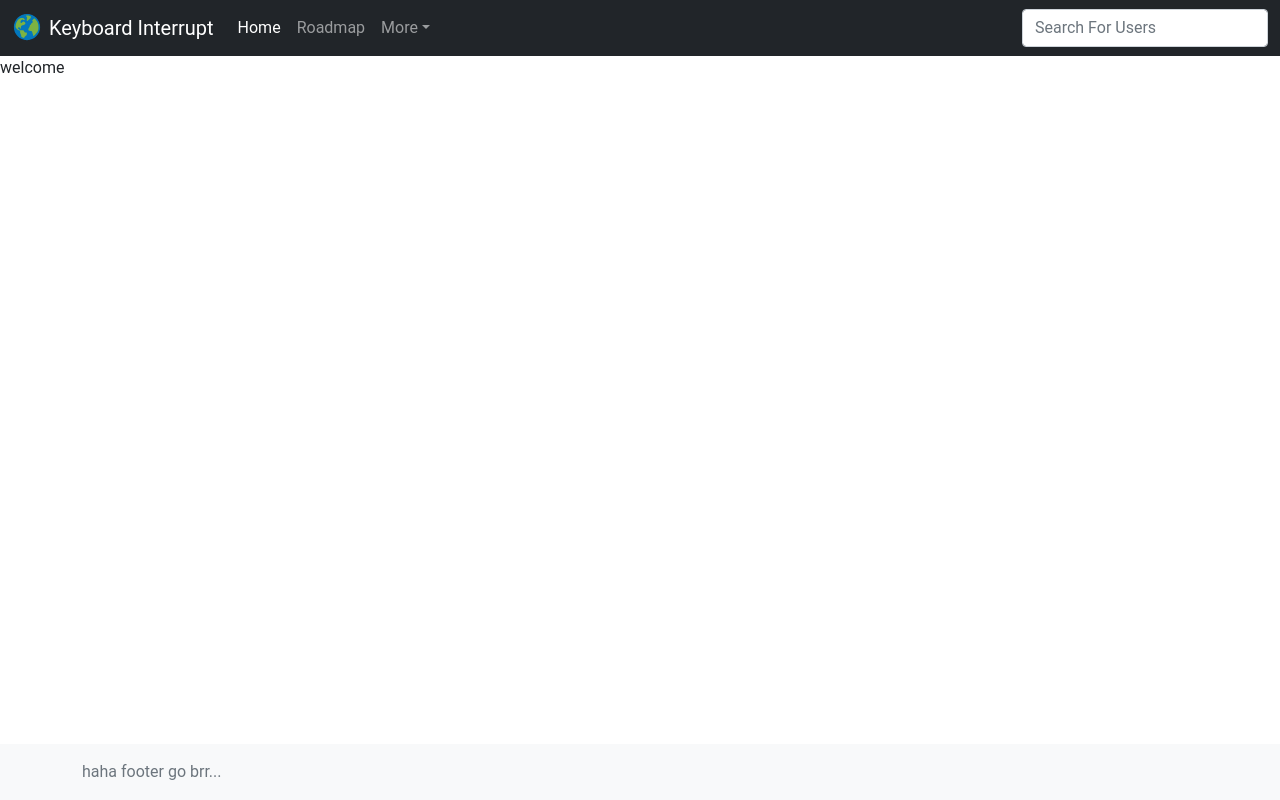
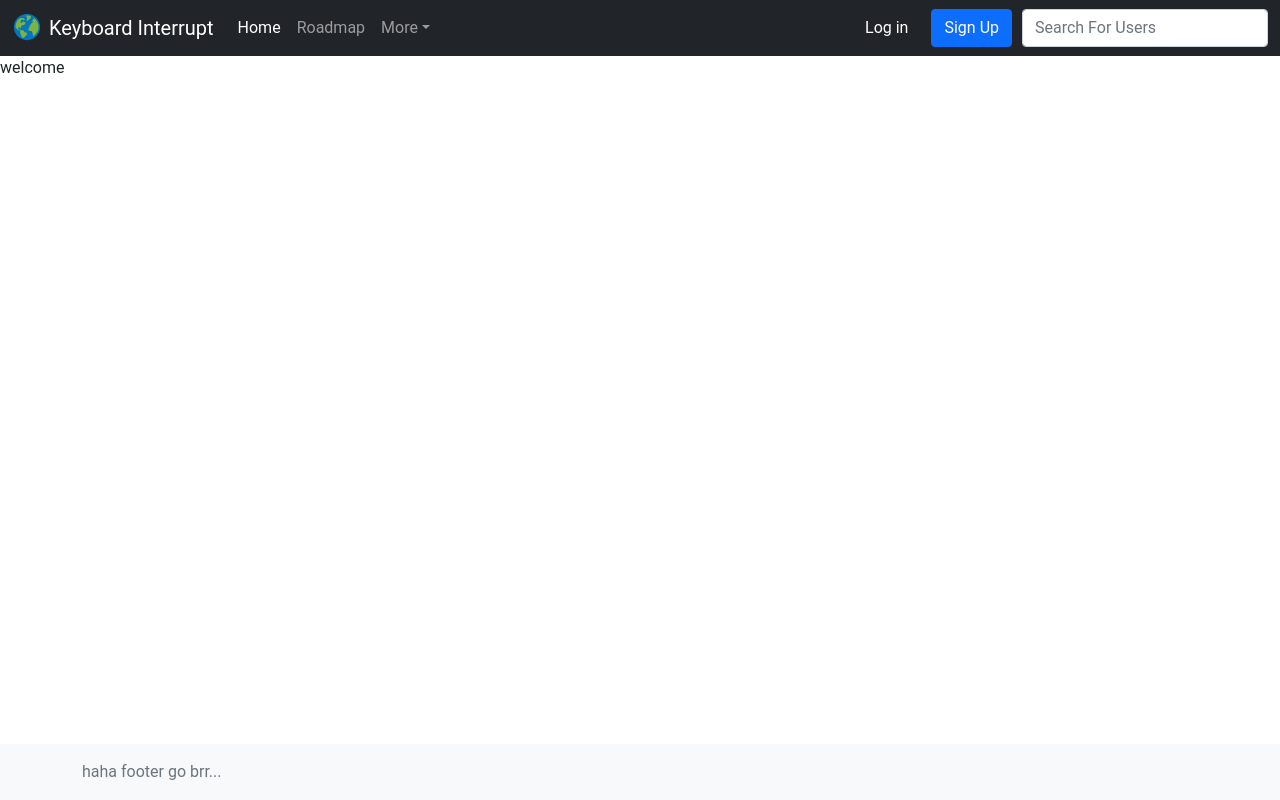
Before and after one commit to ac2302/keyboard-interrupt-CSHTN-08, a React (Create React App) app in the folder react-frontend/: page / in a window 1280 px wide. Built offline with nearby package versions, Linux system fonts and the light colour scheme.

Commit message:
add basic login logout buttons to navv

```diff
--- a/react-frontend/public/index.html
+++ b/react-frontend/public/index.html
@@ -50,9 +50,20 @@
     -->
 		<!-- bootstrap -->
 		<script
+			src="https://cdn.jsdelivr.net/npm/@popperjs/core@2.9.3/dist/umd/popper.min.js"
+			integrity="sha384-W8fXfP3gkOKtndU4JGtKDvXbO53Wy8SZCQHczT5FMiiqmQfUpWbYdTil/SxwZgAN"
+			crossorigin="anonymous"
+		></script>
+		<script
+			src="https://cdn.jsdelivr.net/npm/bootstrap@5.1.1/dist/js/bootstrap.min.js"
+			integrity="sha384-skAcpIdS7UcVUC05LJ9Dxay8AXcDYfBJqt1CJ85S/CFujBsIzCIv+l9liuYLaMQ/"
+			crossorigin="anonymous"
+		></script>
+
+		<!-- <script
 			src="https://cdn.jsdelivr.net/npm/bootstrap@5.1.1/dist/js/bootstrap.bundle.min.js"
 			integrity="sha384-/bQdsTh/da6pkI1MST/rWKFNjaCP5gBSY4sEBT38Q/9RBh9AH40zEOg7Hlq2THRZ"
 			crossorigin="anonymous"
-		></script>
+		></script> -->
 	</body>
 </html>
--- a/react-frontend/src/App.js
+++ b/react-frontend/src/App.js
@@ -6,9 +6,9 @@ import Footer from "./components/Footer";
 import "./App.css";
 
 function App() {
-	const [auth, setAuth] = useState(null);
+	const [auth, setAuth] = useState("");
 	useEffect(() => {
-		const retrieved = window.localStorage.getItem("auth");
+		const retrieved = window.localStorage.getItem("token");
 		console.log({ retrieved });
 		if (retrieved) {
 			console.log("auto login");
@@ -16,18 +16,19 @@ function App() {
 		}
 	}, []);
 	useEffect(() => {
-		console.log("update auth in localstorage");
-		window.localStorage.setItem("auth", auth);
+		console.log("update auth in localstorage to");
+		console.log({ auth });
+		window.localStorage.setItem("token", auth);
 	}, [auth]);
 
 	return (
 		<Router>
-			<Navbar />
+			<Navbar auth={auth} setAuth={setAuth} />
 			<div className="main-scroller"></div>
 			<main>
 				<Switch>
 					<Route path="/" exact>
-						welcome
+						welcome {String(auth)}
 					</Route>
 					<Route path="/roadmap" exact>
 						roadmap
--- a/react-frontend/src/components/Navbar.css
+++ b/react-frontend/src/components/Navbar.css
@@ -4,3 +4,7 @@ nav .logo {
 	margin-top: -5px;
 	margin-right: 7px;
 }
+
+nav .login-buttons button {
+	margin-right: 10px;
+}
--- a/react-frontend/src/components/Navbar.jsx
+++ b/react-frontend/src/components/Navbar.jsx
@@ -3,7 +3,8 @@ import { FcGlobe } from "react-icons/fc";
 
 import "./Navbar.css";
 
-function Navbar() {
+function Navbar({ auth, setAuth }) {
+	console.log("auth is ");
 	return (
 		<>
 			<nav
@@ -68,6 +69,9 @@ function Navbar() {
 								</ul>
 							</li>
 						</ul>
+
+						<LoginButtons auth={auth} setAuth={setAuth} />
+
 						<form>
 							<input
 								className="form-control"
@@ -83,13 +87,43 @@ function Navbar() {
 	);
 }
 
-function Logo() {
-	return (
-		<div className="logo-container">
-			<FcGlobe className="logo" />
-			{/* <span className="logo-text">Keyboad Interrupt</span> */}
-		</div>
-	);
+function LoginButtons({ auth, setAuth }) {
+	if (auth) {
+		console.log("buttons think loggged in " + String(auth));
+		return (
+			<div className="login-buttons">
+				<button
+					type="button"
+					className="btn btn-dark"
+					onClick={() => {
+						console.log("logging out");
+						setAuth("");
+					}}
+				>
+					Log Out
+				</button>
+			</div>
+		);
+	} else {
+		console.log("buttons think loggged out " + String(auth));
+		return (
+			<div className="login-buttons">
+				<button
+					type="button"
+					className="btn btn-dark"
+					onClick={() => {
+						console.log("logging out");
+						setAuth("test");
+					}}
+				>
+					Log in
+				</button>
+				<button type="button" className="btn btn-primary">
+					Sign Up
+				</button>
+			</div>
+		);
+	}
 }
 
 export default Navbar;
```
